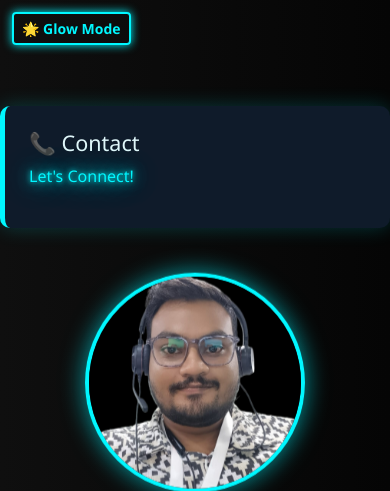
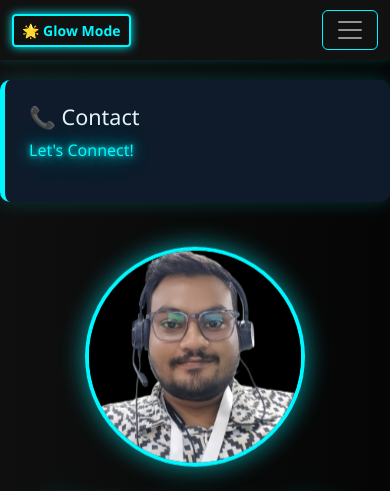
Before and after one commit to DEBABRATA1331/debabratamain-portfolio, a Flask app: page / in a window 390 px wide. Shown: the top 491 px of the page. Run offline with Flask 3, Linux system fonts and the light colour scheme; some libraries are stand-ins or nearby versions.

Commit message:
Somany Updates

```diff
--- a/templates/base.html
+++ b/templates/base.html
@@ -17,63 +17,36 @@
 
 <body>
 
-<!-- 🌟 Glow Mode Toggle (Top Left) -->
-<div class="glow-toggle">
+<!-- ✅ Full Bootstrap Navbar -->
+<nav class="navbar navbar-expand-lg navbar-dark bg-dark fixed-top">
+  <div class="container-fluid">
+
+    <!-- 🌟 Glow Mode Toggle -->
+    <div class="d-flex align-items-center me-3">
       <button class="btn neon-btn btn-sm" onclick="toggleDarkMode()">🌟 Glow Mode</button>
     </div>
 
-<!-- Hamburger Menu Button -->
+    <!-- 🔽 Hamburger Toggle Button -->
     <button class="navbar-toggler" type="button" data-bs-toggle="collapse" data-bs-target="#navbarNav"
       aria-controls="navbarNav" aria-expanded="false" aria-label="Toggle navigation">
       <span class="navbar-toggler-icon"></span>
     </button>
 
-<!-- Navbar Links -->
+    <!-- 🔗 Navigation Links -->
     <div class="collapse navbar-collapse justify-content-end" id="navbarNav">
       <ul class="navbar-nav">
-    <li class="nav-item">
-      <a class="nav-link neon-text" href="{{ url_for('home') }}">
-        <i class="bi bi-house-door-fill"></i> Home
-      </a>
-    </li>
-    <li class="nav-item">
-      <a class="nav-link neon-text" href="{{ url_for('about') }}">
-        <i class="bi bi-person-circle"></i> About
-      </a>
-    </li>
-    <li class="nav-item">
-      <a class="nav-link neon-text" href="{{ url_for('projects') }}">
-        <i class="bi bi-lightbulb"></i> Projects
-      </a>
-    </li>
-    <li class="nav-item">
-      <a class="nav-link neon-text" href="{{ url_for('achievements') }}">
-        <i class="bi bi-award"></i> Achievements
-      </a>
-    </li>
-    <li class="nav-item">
-      <a class="nav-link neon-text" href="{{ url_for('skills') }}">
-        <i class="bi bi-cpu"></i> Skills
-      </a>
-    </li>
-    <li class="nav-item">
-      <a class="nav-link neon-text" href="{{ url_for('contact') }}">
-        <i class="bi bi-envelope"></i> Contact
-      </a>
-    </li>
-    <li class="nav-item">
-      <a class="nav-link neon-text" href="https://github.com/DEBABRATA1331" target="_blank">
-        <i class="bi bi-github"></i> GitHub
-      </a>
-    </li>
-    <li class="nav-item">
-      <a class="nav-link neon-text" href="https://www.linkedin.com/in/debabrata-sahoo-ieee1331/" target="_blank">
-        <i class="bi bi-linkedin"></i> LinkedIn
-      </a>
-    </li>
+        <li class="nav-item"><a class="nav-link neon-text" href="{{ url_for('home') }}"><i class="bi bi-house-door-fill"></i> Home</a></li>
+        <li class="nav-item"><a class="nav-link neon-text" href="{{ url_for('about') }}"><i class="bi bi-person-circle"></i> About</a></li>
+        <li class="nav-item"><a class="nav-link neon-text" href="{{ url_for('projects') }}"><i class="bi bi-lightbulb"></i> Projects</a></li>
+        <li class="nav-item"><a class="nav-link neon-text" href="{{ url_for('achievements') }}"><i class="bi bi-award"></i> Achievements</a></li>
+        <li class="nav-item"><a class="nav-link neon-text" href="{{ url_for('skills') }}"><i class="bi bi-cpu"></i> Skills</a></li>
+        <li class="nav-item"><a class="nav-link neon-text" href="{{ url_for('contact') }}"><i class="bi bi-envelope"></i> Contact</a></li>
+        <li class="nav-item"><a class="nav-link neon-text" href="https://github.com/DEBABRATA1331" target="_blank"><i class="bi bi-github"></i> GitHub</a></li>
+        <li class="nav-item"><a class="nav-link neon-text" href="https://www.linkedin.com/in/debabrata-sahoo-ieee1331/" target="_blank"><i class="bi bi-linkedin"></i> LinkedIn</a></li>
       </ul>
     </div>
-
+  </div>
+</nav>
 
 <!-- 📦 Page Content -->
 <div class="content-wrapper" style="padding-top: 80px;">
```
Also changed, not shown: templates/about.html (+13 -4 lines). Lines whose indentation alone changed are shown as unchanged.
